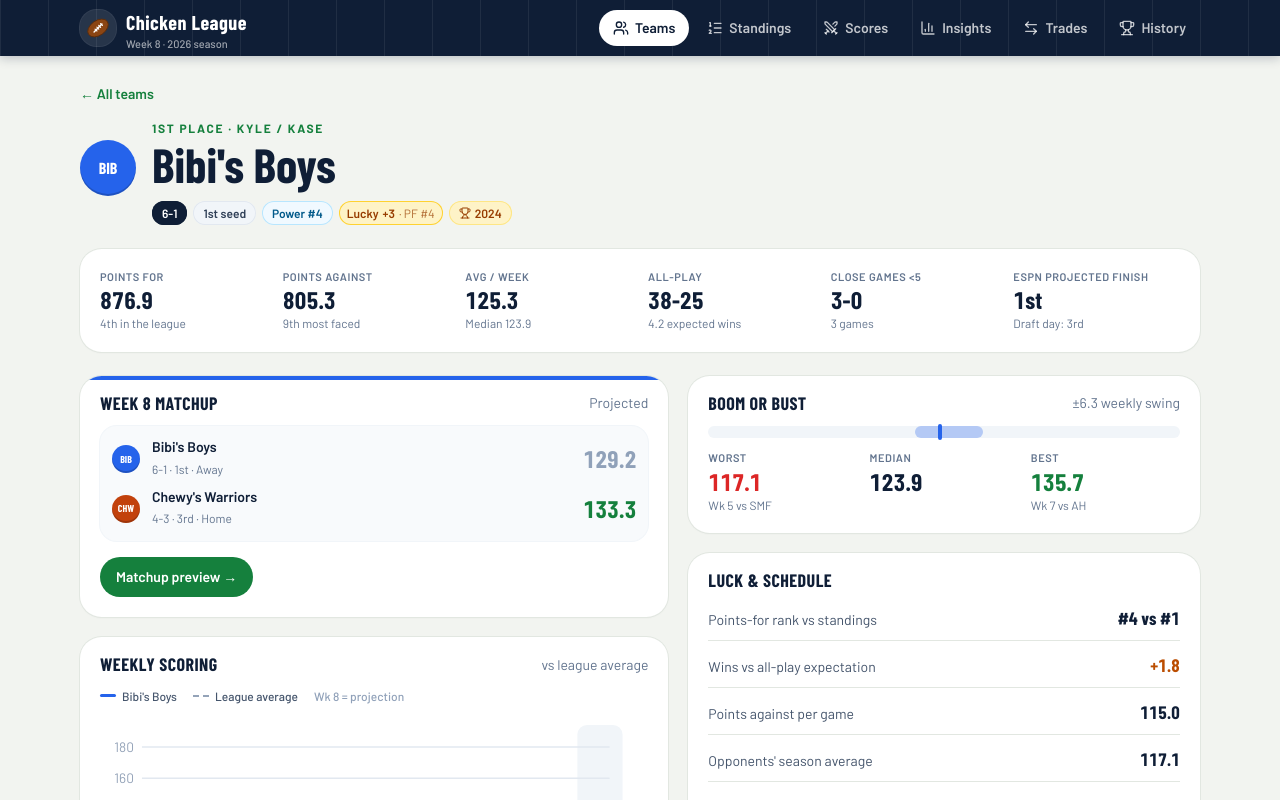
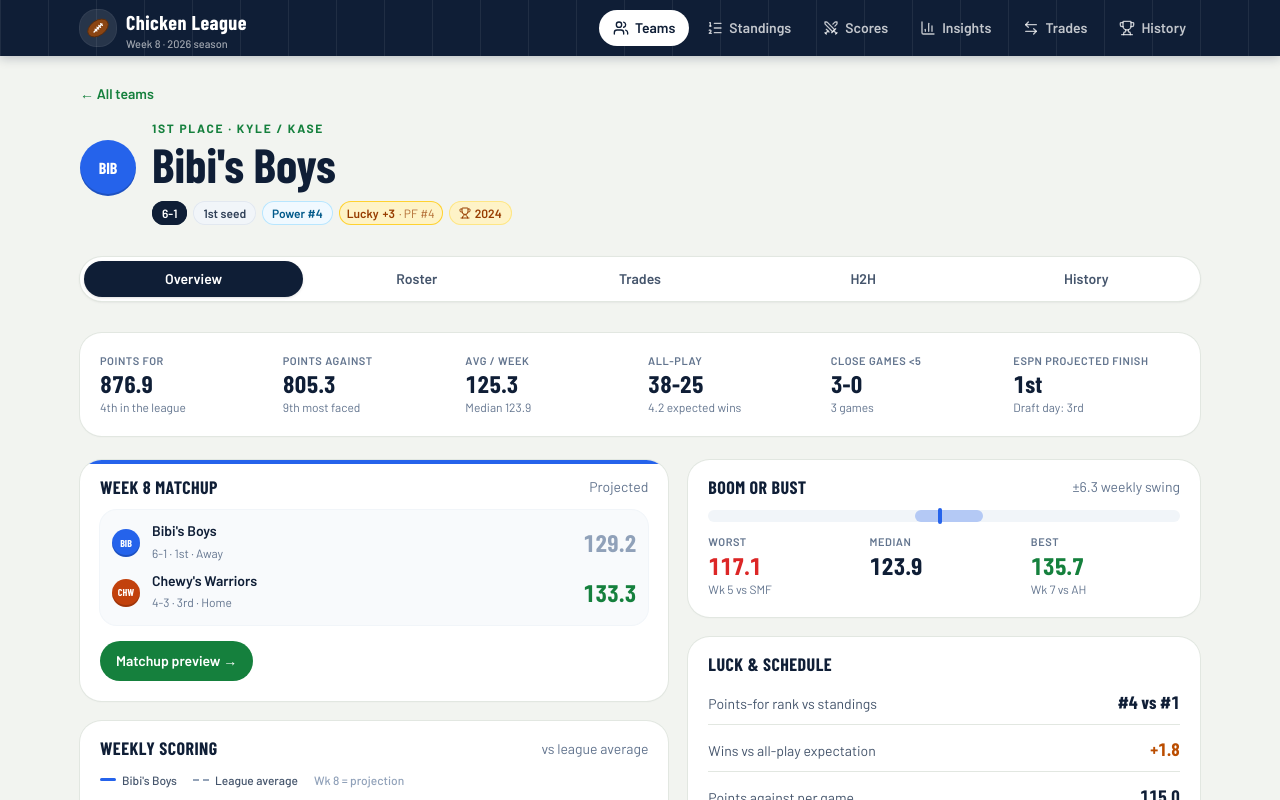
Before and after one commit to Gerritbandison/fantasy-board-demo, a Next.js app: page /teams/1 in a window 1280 px wide. Shown: the top 800 px of the page. Built offline with nearby package versions, Linux system fonts and the light colour scheme; a web font is replaced by a local one.

Commit message:
Team pages: sticky tabs (Overview, Roster, Trades, H2H, History) with the open tab kept in the URL hash
Co-authored-by: Gerrit13 <Gerritbandison@users.noreply.github.com>

```diff
--- a/app/(league)/teams/[id]/page.tsx
+++ b/app/(league)/teams/[id]/page.tsx
@@ -5,6 +5,7 @@ import { ArrowLeftRight, Medal, ShieldAlert, Trophy } from "lucide-react";
 import { BenchList, PlayerCell } from "@/components/league/MatchupBoard";
 import { SlotChip } from "@/components/league/bits";
 import { TeamHeadToHead } from "@/components/league/h2h";
+import { TeamTabs } from "@/components/league/TeamTabs";
 import { TeamTradesSection } from "@/components/league/trades";
 import { Card, LuckBadge, PageHeader, Pill, RangeBar, ResultChip, SectionHeading, Stat, TeamAvatar } from "@/components/league/ui";
 import { ScoreTrail, TrailLegend, WeekStrip } from "@/components/league/trail";
@@ -54,28 +55,8 @@ export default async function TeamPage({ params }: PageProps<"/teams/[id]">) {
   const next = STANDINGS[(idx + 1) % STANDINGS.length];
   const h = t.history;
 
-  return (
+  const overview = (
     <>
-      <Link href="/" className="-mb-2 text-sm font-semibold text-turf hover:underline">
-        ← All teams
-      </Link>
-      <div className="flex items-start gap-4">
-        <TeamAvatar teamId={t.id} size="lg" className="mt-5 hidden sm:inline-flex" />
-        <PageHeader eyebrow={[`${ordinal(t.rank)} place`, t.owner].filter(Boolean).join(" · ")} title={t.name}>
-          <div className="mt-3 flex flex-wrap gap-1.5">
-            <Pill tone="navy">{formatRecord(t)}</Pill>
-            <Pill>{ordinal(t.seed)} seed</Pill>
-            <Pill tone="sky">Power #{powerRank(t.id)}</Pill>
-            <LuckBadge row={lk} withRanks />
-            {h.titles > 0 && (
-              <Pill tone="gold">
-                <Trophy className="size-3" /> {h.titleYears.join(", ")}
-              </Pill>
-            )}
-          </div>
-        </PageHeader>
-      </div>
-
       <Card bodyClassName="grid grid-cols-2 gap-x-4 gap-y-4 sm:grid-cols-3 lg:grid-cols-6">
         <Stat label="Points for" value={t.pointsFor.toFixed(1)} sub={`${ordinal(pfRank(t.id))} in the league`} />
         <Stat label="Points against" value={t.pointsAgainst.toFixed(1)} sub={`${ordinal(paRank(t.id))} most faced`} />
@@ -255,8 +236,11 @@ export default async function TeamPage({ params }: PageProps<"/teams/[id]">) {
           </Card>
         </div>
       </div>
+    </>
+  );
 
-      <SectionHeading title="Roster" />
+  const roster = (
+    <>
       <div className="grid gap-5 lg:grid-cols-[minmax(0,1.2fr)_minmax(0,1fr)]">
         <Card title="Starters" action={`${t.roster.starters.length}`}>
           <ul className="divide-y divide-line">
@@ -272,11 +256,11 @@ export default async function TeamPage({ params }: PageProps<"/teams/[id]">) {
           <BenchList players={[...t.roster.bench, ...t.roster.ir]} />
         </Card>
       </div>
+    </>
+  );
 
-      <TeamTradesSection teamId={t.id} />
-
-      <TeamHeadToHead teamId={t.id} />
-
+  const history = (
+    <>
       <SectionHeading title="Franchise history" action={`${h.seasons[0]?.season}–${h.seasons[h.seasons.length - 1]?.season}`} />
       <div className="grid gap-5 lg:grid-cols-[minmax(0,1fr)_minmax(0,1.6fr)]">
         <Card title="Trophy case">
@@ -349,6 +333,40 @@ export default async function TeamPage({ params }: PageProps<"/teams/[id]">) {
           </p>
         </Card>
       </div>
+    </>
+  );
+
+  return (
+    <>
+      <Link href="/" className="-mb-2 text-sm font-semibold text-turf hover:underline">
+        ← All teams
+      </Link>
+      <div className="flex items-start gap-4">
+        <TeamAvatar teamId={t.id} size="lg" className="mt-5 hidden sm:inline-flex" />
+        <PageHeader eyebrow={[`${ordinal(t.rank)} place`, t.owner].filter(Boolean).join(" · ")} title={t.name}>
+          <div className="mt-3 flex flex-wrap gap-1.5">
+            <Pill tone="navy">{formatRecord(t)}</Pill>
+            <Pill>{ordinal(t.seed)} seed</Pill>
+            <Pill tone="sky">Power #{powerRank(t.id)}</Pill>
+            <LuckBadge row={lk} withRanks />
+            {h.titles > 0 && (
+              <Pill tone="gold">
+                <Trophy className="size-3" /> {h.titleYears.join(", ")}
+              </Pill>
+            )}
+          </div>
+        </PageHeader>
+      </div>
+
+      <TeamTabs
+        tabs={[
+          { id: "overview", label: "Overview", content: overview },
+          { id: "roster", label: "Roster", content: roster },
+          { id: "trades", label: "Trades", content: <TeamTradesSection teamId={t.id} /> },
+          { id: "h2h", label: "H2H", title: "Head-to-head", content: <TeamHeadToHead teamId={t.id} /> },
+          { id: "history", label: "History", content: history },
+        ]}
+      />
 
       <nav aria-label="More teams" className="grid grid-cols-2 gap-3">
         {[prev, next].map((x, i) => (
--- /dev/null
+++ b/components/league/TeamTabs.tsx
@@ -0,0 +1,114 @@
+"use client";
+
+import { useEffect, useRef, useSyncExternalStore, type KeyboardEvent, type ReactNode } from "react";
+import { cn } from "@/lib/utils";
+
+export interface TeamTab {
+  id: string;
+  label: string;
+  /** Spoken label when `label` is an abbreviation. */
+  title?: string;
+  content: ReactNode;
+}
+
+const TAB_EVENT = "team-tab";
+
+function subscribe(cb: () => void) {
+  const events = ["hashchange", "popstate", TAB_EVENT];
+  for (const e of events) window.addEventListener(e, cb);
+  return () => {
+    for (const e of events) window.removeEventListener(e, cb);
+  };
+}
+
+const hash = () => window.location.hash.slice(1);
+const noHash = () => "";
+
+/**
+ * Team page sections as tabs. Every panel is server-rendered; the URL hash (#trades, #h2h...)
+ * picks the open one, so tabs can be linked to and survive a reload.
+ */
+export function TeamTabs({ tabs }: { tabs: TeamTab[] }) {
+  const current = useSyncExternalStore(subscribe, hash, noHash);
+  const active = tabs.some((t) => t.id === current) ? current : tabs[0].id;
+  const anchor = useRef<HTMLDivElement>(null);
+  const list = useRef<HTMLDivElement>(null);
+
+  // Keep the open tab visible when the bar scrolls sideways on narrow phones.
+  useEffect(() => {
+    const bar = list.current;
+    const button = bar?.querySelector<HTMLButtonElement>(`[data-tab="${active}"]`);
+    if (!bar || !button) return;
+    const left = button.offsetLeft - bar.offsetLeft;
+    if (left < bar.scrollLeft) bar.scrollLeft = left - 4;
+    else if (left + button.offsetWidth > bar.scrollLeft + bar.clientWidth) bar.scrollLeft = left + button.offsetWidth - bar.clientWidth + 4;
+  }, [active]);
+
+  function select(id: string, focus = false) {
+    history.replaceState(null, "", id === tabs[0].id ? window.location.pathname : `#${id}`);
+    window.dispatchEvent(new Event(TAB_EVENT));
+    if (focus) list.current?.querySelector<HTMLButtonElement>(`[data-tab="${id}"]`)?.focus({ preventScroll: true });
+    const top = anchor.current?.getBoundingClientRect().top ?? 0;
+    const header = document.querySelector("header.app-chrome")?.getBoundingClientRect().height ?? 0;
+    if (top < header) window.scrollTo({ top: window.scrollY + top - header });
+  }
+
+  function onKeyDown(e: KeyboardEvent<HTMLDivElement>) {
+    const i = tabs.findIndex((t) => t.id === active);
+    const next = { ArrowRight: i + 1, ArrowLeft: i - 1, Home: 0, End: tabs.length - 1 }[e.key];
+    if (next == null) return;
+    e.preventDefault();
+    select(tabs[(next + tabs.length) % tabs.length].id, true);
+  }
+
+  return (
+    <div className="flex flex-col gap-5 sm:gap-6">
+      <div ref={anchor} className="-mb-5 sm:-mb-6" aria-hidden />
+      <div className="sticky top-[calc(3.5rem+env(safe-area-inset-top))] z-20 -mr-[max(1rem,env(safe-area-inset-right))] -ml-[max(1rem,env(safe-area-inset-left))] bg-field/95 py-2 pr-[max(1rem,env(safe-area-inset-right))] pl-[max(1rem,env(safe-area-inset-left))] backdrop-blur-md">
+        <div
+          ref={list}
+          role="tablist"
+          aria-label="Team sections"
+          onKeyDown={onKeyDown}
+          className="flex gap-1 overflow-x-auto rounded-full bg-white p-1 shadow-sm ring-1 ring-line [scrollbar-width:none] [&::-webkit-scrollbar]:hidden"
+        >
+          {tabs.map((t) => {
+            const on = t.id === active;
+            return (
+              <button
+                key={t.id}
+                type="button"
+                role="tab"
+                id={`team-tab-${t.id}`}
+                data-tab={t.id}
+                aria-selected={on}
+                aria-controls={`team-panel-${t.id}`}
+                aria-label={t.title}
+                tabIndex={on ? 0 : -1}
+                onClick={() => select(t.id)}
+                className={cn(
+                  "h-9 flex-1 shrink-0 rounded-full px-3 text-sm font-semibold whitespace-nowrap transition-colors",
+                  on ? "bg-navy text-white shadow-sm" : "text-slate-600 hover:bg-slate-100 hover:text-navy",
+                )}
+              >
+                {t.label}
+              </button>
+            );
+          })}
+        </div>
+      </div>
+      {tabs.map((t) => (
+        <div
+          key={t.id}
+          role="tabpanel"
+          id={`team-panel-${t.id}`}
+          aria-labelledby={`team-tab-${t.id}`}
+          hidden={t.id !== active}
+          className="flex flex-col gap-5 sm:gap-6"
+        >
+          {t.content}
+        </div>
+      ))}
+    </div>
+  );
+}
```
